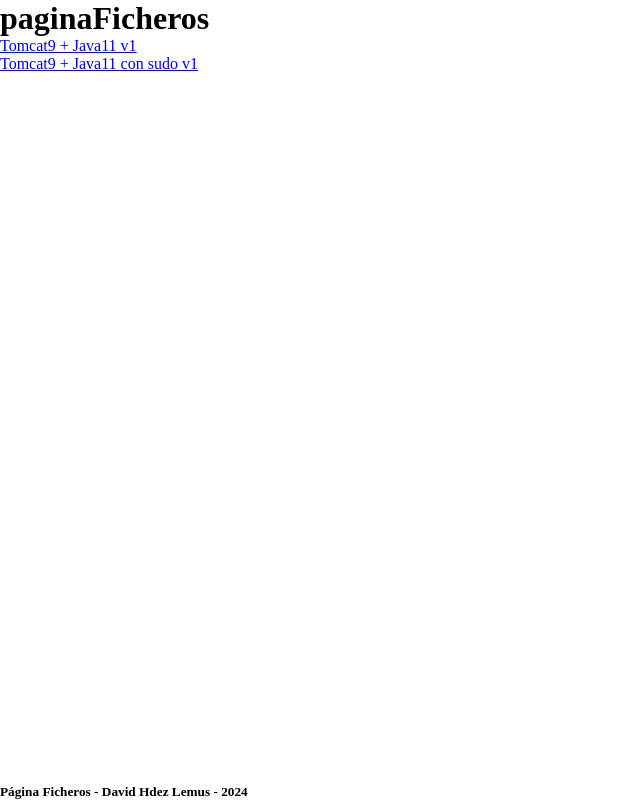
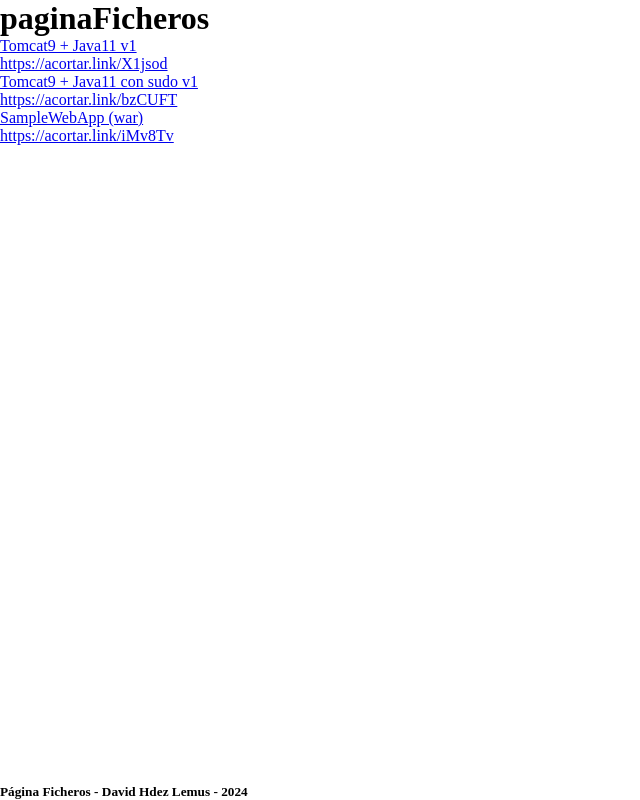
Before and after one commit to davidHdezLemus/paginaFicheros, a plain HTML site: page index.html in a window 1280 px wide. Shown: the whole page, without its empty margins (0-640 px from the left). Drawn offline with Linux system fonts and the light colour scheme.

Commit message:
añadido acortadores

```diff
--- a/index.html
+++ b/index.html
@@ -22,7 +22,11 @@
     <h1>paginaFicheros</h1>
     <ul>
       <li><a href="./src/files/install_tomcat_java11_v1.sh">Tomcat9 + Java11 v1</a></li>
+      <ul><a href="https://acortar.link/X1jsod">https://acortar.link/X1jsod</a></ul>
       <li><a href="./src/files/sudo_install_tomcat_java11_v1.sh">Tomcat9 + Java11 con sudo v1</a></li>
+      <ul><a href="https://acortar.link/bzCUFT">https://acortar.link/bzCUFT</a></ul>
+      <li><a href="./src/files/SampleWebApp.war">SampleWebApp (war)</a></li>
+      <ul><a href="https://acortar.link/iMv8Tv">https://acortar.link/iMv8Tv</a></ul>
     </ul>
   </main>
 
```
Also changed, not shown: 2 other files.
